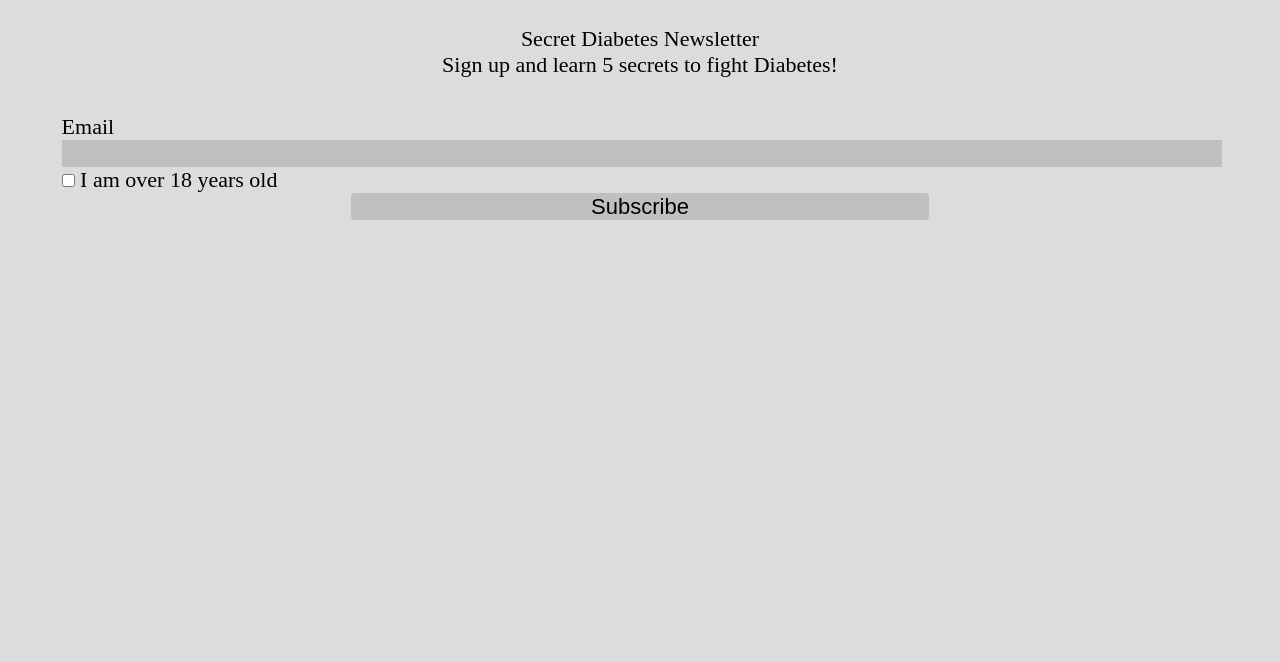
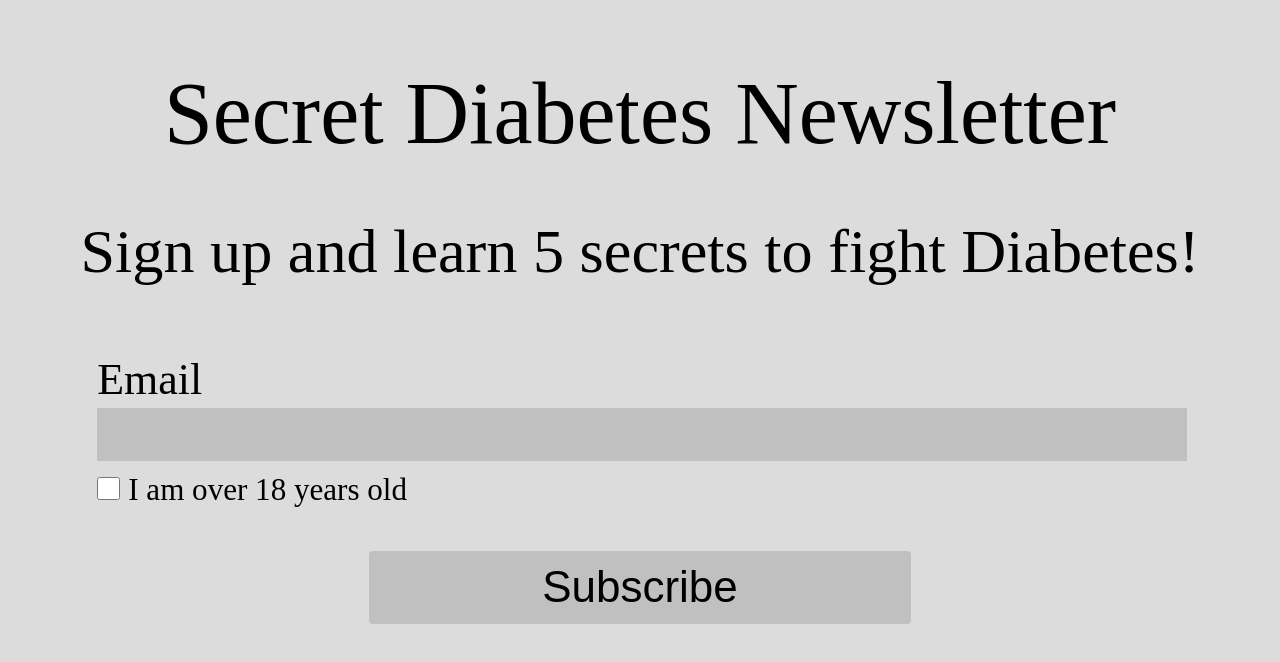
Before and after one commit to organization2021/lab3, a plain HTML site: page index.html in a window 1280 px wide. Drawn offline with nearby package versions, Linux system fonts and the light colour scheme.

Commit message:
Update screen.css
changed font sizes
increased check box

```diff
--- a/css/screen.css
+++ b/css/screen.css
@@ -205,15 +205,23 @@ label {
 
 h1 {
   text-align: center;
+  font-size: 3.998em;
+  line-height: 1em;
+  padding-top: 0.5em;
 }
 
 p {
   text-align: center;
+  font-size: 2.827em;
+  line-height: 1em;
+  padding-top: 1em;
 }
 
 ol {
   text-align: left;
   margin: 1.618em;
+  font-size: 1.999em;
+  line-height: 1.25em;
 }
 
 #email {
@@ -228,18 +236,27 @@ ol {
 input[type="checkbox"] + label {
   display: inline;
 }
+#input-age-verification {
+  font-size: 0.707em;
+}
 
 #input-submit{
   text-align: center;
-  border: none;
+  margin-top: 0.75em;
 }
 
+input[type="checkbox"] {
+  width: 0.75em;
+  height: 0.75em;
+  }
 
 #submit {
   background-color: #C0C0C0;
   border-radius: 4px;
   border: none;
   width: 50%;
+  padding-top: 0.25em;
+  padding-bottom: 0.25em;
 }
 
 
```
